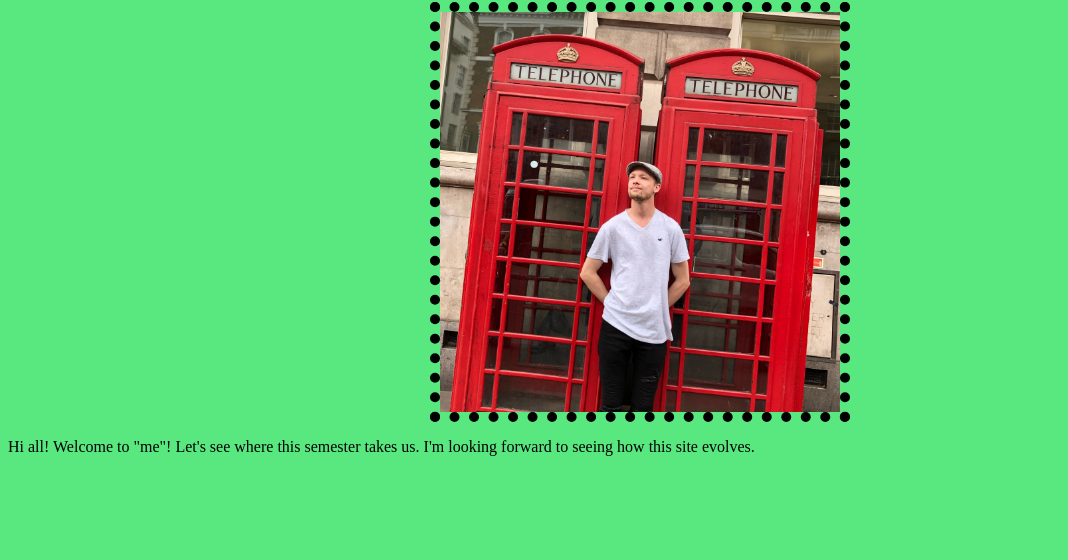
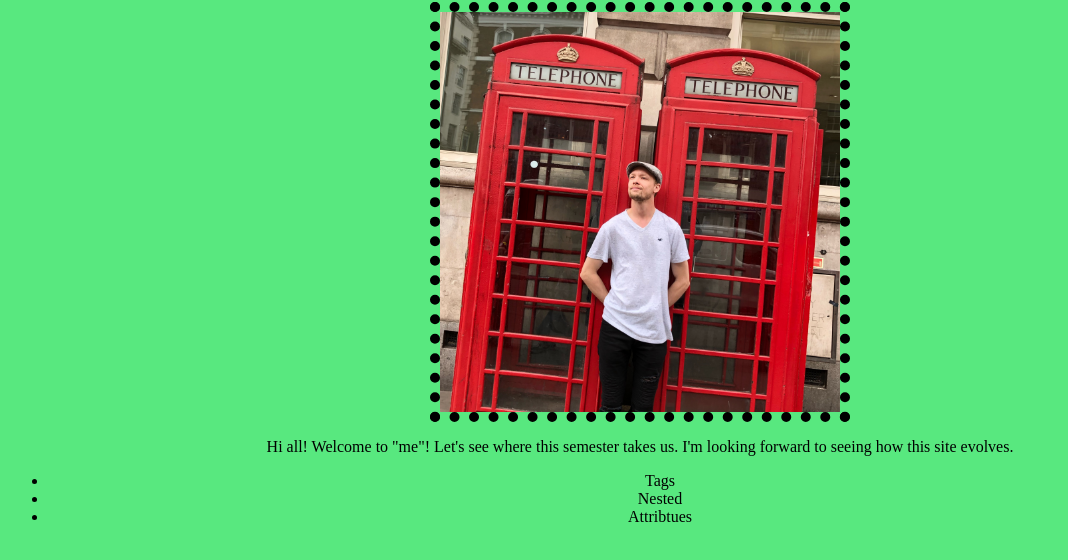
Before and after one commit to nateopotato/.github.io, a plain HTML site: page index.html in a window 1280 px wide. Shown: the part 90-650 px from the top of the page, without its empty margins (0-1068 px from the left). Drawn offline with Linux system fonts and the light colour scheme.

Commit message:
updated index

```diff
--- a/index.html
+++ b/index.html
@@ -6,6 +6,7 @@
 
                 body {
                     background-color: #58e87f;
+                    text-align: center;
                     }
 
                 h1 {
@@ -19,6 +20,7 @@
                     margin-left: auto;
                     margin-right: auto;
                     }
+
                 .black-border{
                     border-color: black;
                     border-width: 10px;
@@ -33,5 +35,11 @@
 
 <p>Hi all! Welcome to "me"! Let's see where this semester takes us. I'm looking forward to seeing how this site evolves.</p>
 
+<ul>
+    <li>Tags</li>
+    <li>Nested</li>
+    <li>Attribtues</li>
+</ul>
+
 </body>
 </html>
```
